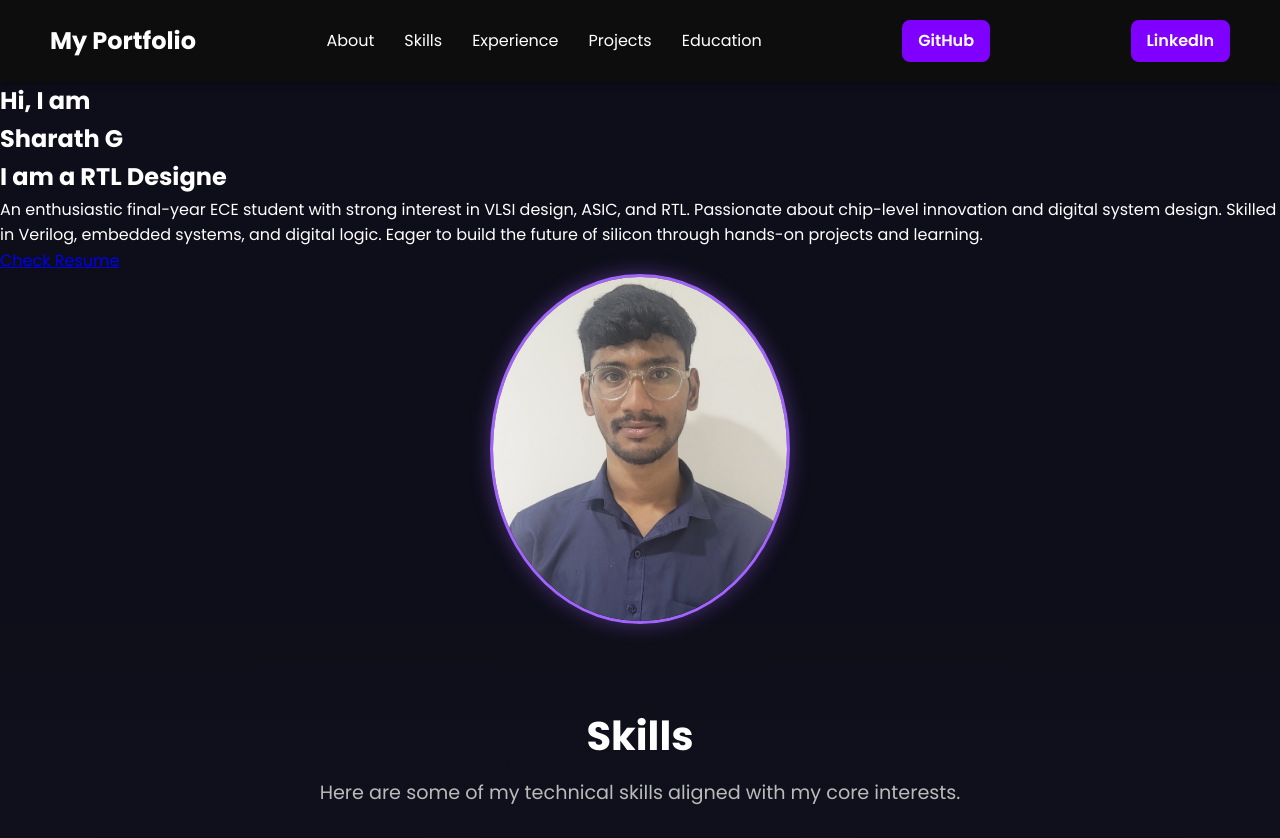
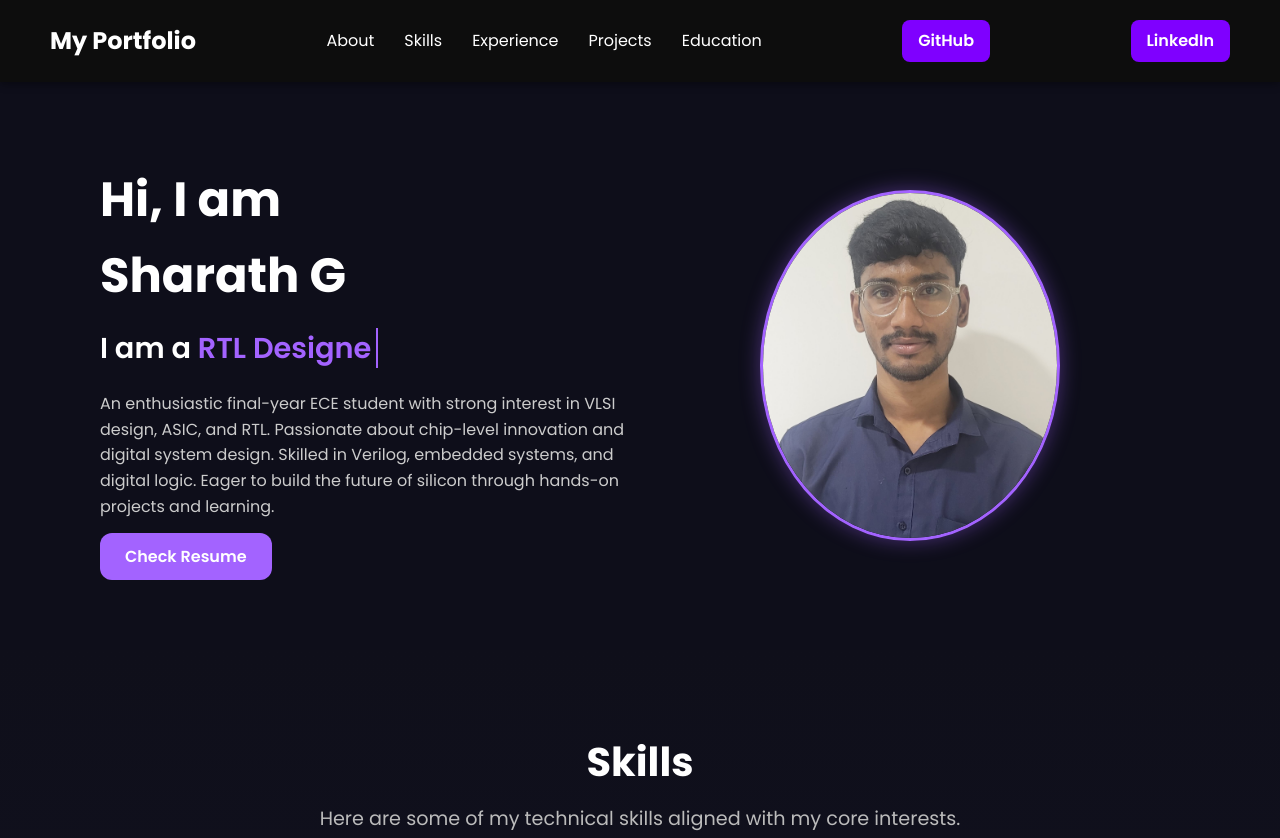
Before and after one commit to Sharathjl/My_portfolio, a plain HTML site: page index.html in a window 1280 px wide. Shown: the top 838 px of the page. Drawn offline with Linux system fonts and the light colour scheme.

Commit message:
Update style.css

```diff
--- a/style.css
+++ b/style.css
@@ -126,6 +126,68 @@ nav ul li a:hover {
 }
 
 
+  /* Hero Section */
+  .hero {
+    display: flex;
+    justify-content: space-between;
+    align-items: center;
+    padding: 80px 100px;
+    flex-wrap: wrap;
+  }
+
+  .hero-text {
+    flex: 1;
+    max-width: 600px;
+  }
+
+  .hero-text h1 {
+    font-size: 3rem;
+    font-weight: 700;
+    margin-bottom: 10px;
+  }
+
+  .hero-text .name {
+    color: #ffffff;
+  }
+
+  .hero-text h2 {
+    font-size: 1.8rem;
+    font-weight: 600;
+    margin-bottom: 20px;
+  }
+
+  .typed-text {
+    color: #a363ff;
+    border-right: 2px solid #a363ff;
+    padding-right: 5px;
+    animation: blink 0.75s step-end infinite;
+  }
+
+  @keyframes blink {
+    from, to { border-color: transparent }
+    50% { border-color: #a363ff; }
+  }
+
+  .hero-text p {
+    font-size: 1rem;
+    color: #cccccc;
+    margin-bottom: 25px;
+  }
+
+  .resume-btn {
+    background: #a363ff;
+    color: #ffffff;
+    padding: 12px 25px;
+    border-radius: 12px;
+    text-decoration: none;
+    font-weight: 600;
+    transition: background 0.3s ease;
+  }
+
+  .resume-btn:hover {
+    background: #842eff;
+  }
+
   /* Hero Image */
   .hero-img {
     flex: 1;
@@ -159,7 +221,6 @@ nav ul li a:hover {
       gap: 10px;
     }
   }
-
 
   /* ========== Skills Section ========== */
 .skills {
```
